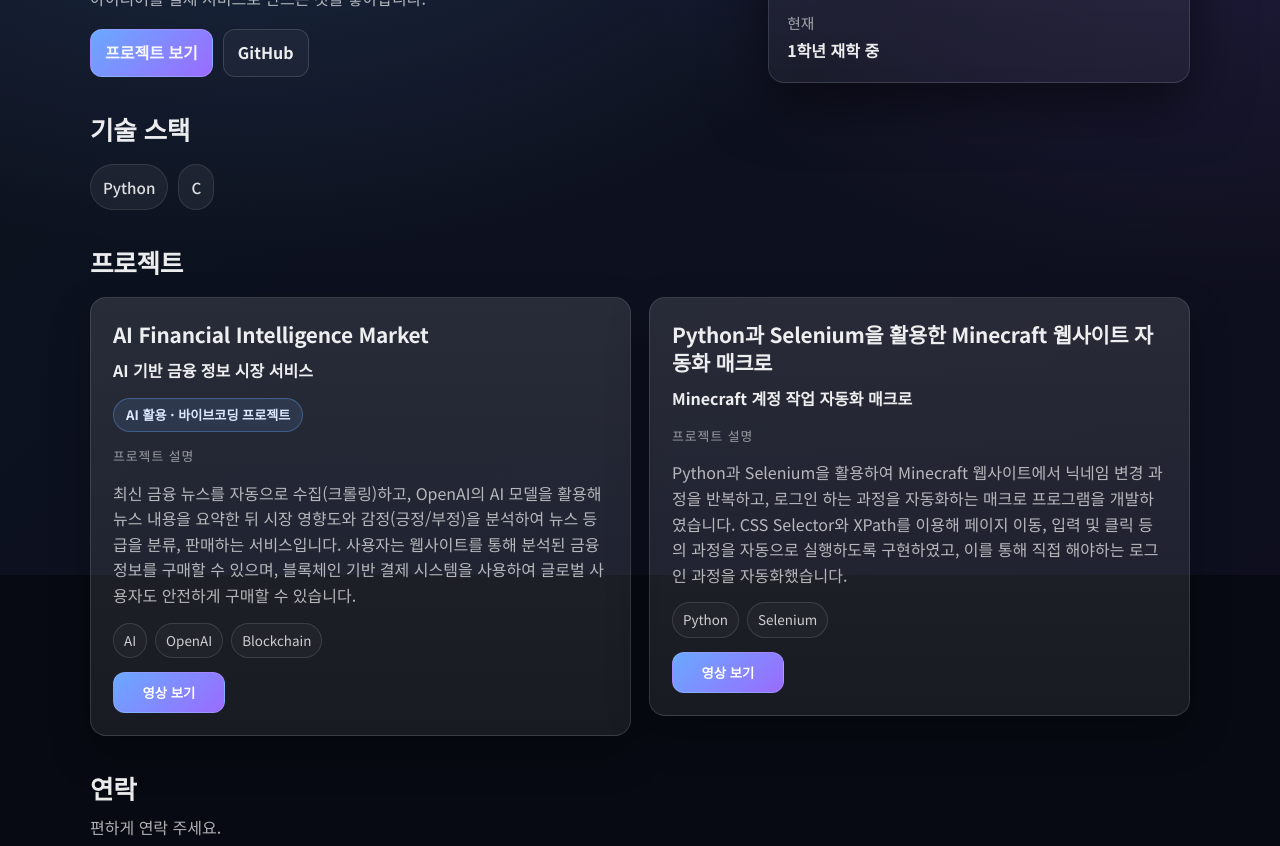
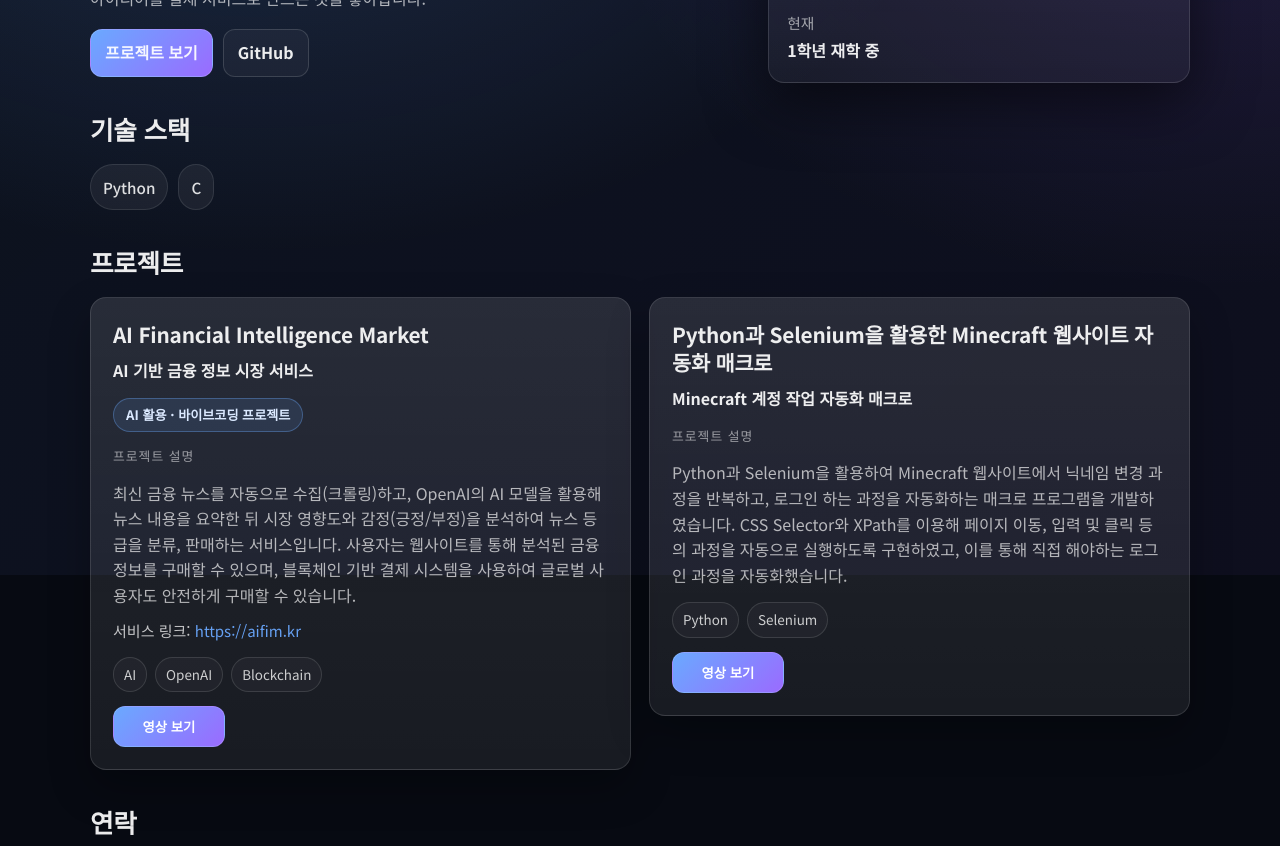
Before and after one commit to J1n-h/portfolio, a plain HTML site: page index.html in a window 1280 px wide. Shown: the part 225-1071 px from the top of the page. Drawn offline with Linux system fonts and the light colour scheme.

Commit message:
Add project service link copy

```diff
--- a/css/style.css
+++ b/css/style.css
@@ -418,6 +418,18 @@ body::before {
     color: var(--muted);
     margin: 0;
 }
+.project-link-copy {
+    margin: -4px 0 0;
+    color: rgba(255, 255, 255, 0.74);
+    font-size: 0.94rem;
+}
+.project-link-copy a {
+    color: rgba(106, 169, 255, 0.95);
+    text-decoration: none;
+}
+.project-link-copy a:hover {
+    text-decoration: underline;
+}
 .project-tags {
     display: flex;
     flex-wrap: wrap;
--- a/js/app.js
+++ b/js/app.js
@@ -4,6 +4,7 @@ const SAMPLE_PROJECTS = [
         summary: "AI 기반 금융 정보 시장 서비스",
         description:
             "최신 금융 뉴스를 자동으로 수집(크롤링)하고, OpenAI의 AI 모델을 활용해 뉴스 내용을 요약한 뒤 시장 영향도와 감정(긍정/부정)을 분석하여 뉴스 등급을 분류, 판매하는 서비스입니다. 사용자는 웹사이트를 통해 분석된 금융 정보를 구매할 수 있으며, 블록체인 기반 결제 시스템을 사용하여 글로벌 사용자도 안전하게 구매할 수 있습니다.",
+        descriptionLink: "https://aifim.kr",
         tags: ["AI", "OpenAI", "Blockchain"],
         badge: "AI 활용 · 바이브코딩 프로젝트",
         youtube: "https://youtu.be/UN_6pcpfjCc?si=5h2kGI3kFph4S7WR"
@@ -22,6 +23,7 @@ function normalizeProject(input) {
     const title = typeof input?.title === "string" ? input.title.trim() : "";
     const summary = typeof input?.summary === "string" ? input.summary.trim() : "";
     const description = typeof input?.description === "string" ? input.description.trim() : "";
+    const descriptionLink = typeof input?.descriptionLink === "string" ? input.descriptionLink.trim() : "";
     const badge = typeof input?.badge === "string" ? input.badge.trim() : "";
 
     const tagsRaw = input?.tags;
@@ -37,6 +39,7 @@ function normalizeProject(input) {
         title: title || "Untitled",
         summary,
         description: description || "프로젝트 설명이 아직 등록되지 않았습니다.",
+        descriptionLink,
         badge,
         tags,
         link,
@@ -160,6 +163,17 @@ function renderProjects(container, projects, onOpenVideo) {
                 project.badge ? el("div", { class: "project-badge", text: project.badge }) : null,
                 el("div", { class: "project-copy-label", text: "프로젝트 설명" }),
                 el("p", { class: "project-desc", text: project.description }),
+                project.descriptionLink
+                    ? el("p", { class: "project-link-copy" }, [
+                        "서비스 링크: ",
+                        el("a", {
+                            href: project.descriptionLink,
+                            target: "_blank",
+                            rel: "noreferrer",
+                            text: project.descriptionLink
+                        })
+                    ])
+                    : null,
                 tags,
                 createProjectActions(project, onOpenVideo)
             ])
--- a/portfolio/css/style.css
+++ b/portfolio/css/style.css
@@ -418,6 +418,18 @@ body::before {
     color: var(--muted);
     margin: 0;
 }
+.project-link-copy {
+    margin: -4px 0 0;
+    color: rgba(255, 255, 255, 0.74);
+    font-size: 0.94rem;
+}
+.project-link-copy a {
+    color: rgba(106, 169, 255, 0.95);
+    text-decoration: none;
+}
+.project-link-copy a:hover {
+    text-decoration: underline;
+}
 .project-tags {
     display: flex;
     flex-wrap: wrap;
```
Also changed, not shown: portfolio/js/app.js (+14 -0 lines).
